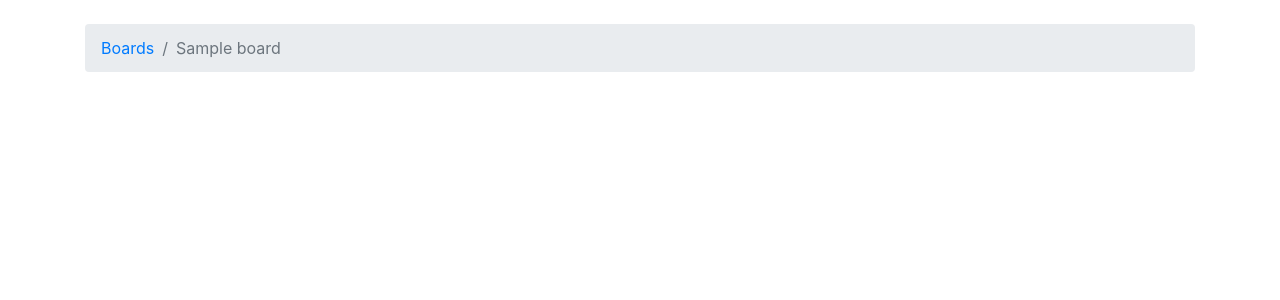
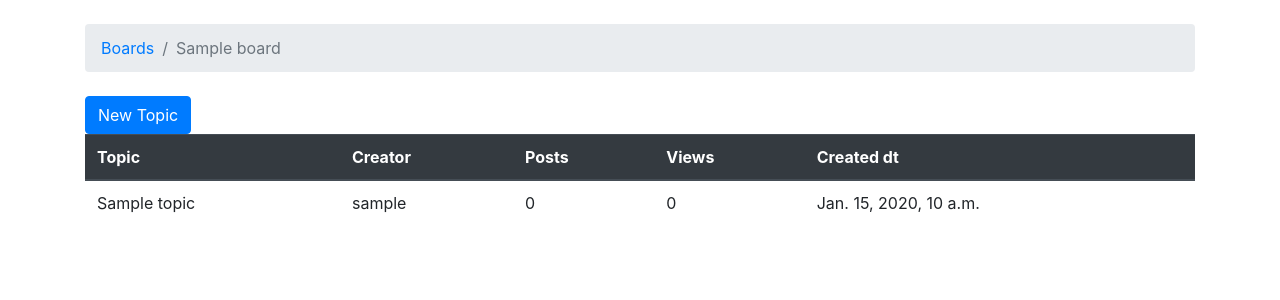
Before and after one commit to MohamedSalah9972/Board, a Django app: page /boards/1/ in a window 1280 px wide. Shown: the top 300 px of the page. Run offline with Django 3.2, Linux system fonts and the light colour scheme; tables that the repository leaves empty hold one stand-in row (values such as "Sample post"); some libraries are stand-ins or nearby versions.

Commit message:
add a new topic & show topics

```diff
--- a/boards/url.py
+++ b/boards/url.py
@@ -3,5 +3,6 @@ from django.urls import path
 
 urlpatterns = [
     path('', views.home, name='home'),
-    path('boards/<int:board_id>/', views.board_topics, name='board_topics')
+    path('boards/<int:board_id>/', views.board_topics, name='board_topics'),
+    path('boards/<int:board_id>/new', views.new_topic, name='new_topic')
 ]
--- a/boards/views.py
+++ b/boards/views.py
@@ -1,6 +1,7 @@
-from django.shortcuts import render, get_object_or_404
+from django.shortcuts import render, get_object_or_404, redirect
 from django.http import HttpResponse, Http404
-from .models import Board
+from .models import Board, Topic, Post
+from django.contrib.auth.models import User
 
 
 # Create your views here.
@@ -12,3 +13,24 @@ def home(request):
 def board_topics(request, board_id):
     board = get_object_or_404(Board, pk=board_id)
     return render(request, 'topics.html', {'board': board})
+
+
+def new_topic(request, board_id):
+    board = get_object_or_404(Board, pk=board_id)
+    if request.method == 'POST':
+        subject = request.POST['subject']
+        message = request.POST['message']
+        user = User.objects.first()
+        topic = Topic.objects.create(
+            subject=subject,
+            board=board,
+            creator=user
+        )
+        post = Post.objects.create(
+            message=message,
+            topic=topic,
+            creator=user
+        )
+        return redirect('board_topics', board_id=board_id)
+
+    return render(request, 'new_topic.html', {'board': board})
--- a/templates/topics.html
+++ b/templates/topics.html
@@ -7,4 +7,28 @@
 {% endblock %}
 
 {% block content %}
+<a href="{% url 'new_topic' board.pk %}" class="btn btn-primary">New Topic</a>
+<table class="table">
+    <thead class="thead-dark">
+    <tr>
+        <th>Topic</th>
+        <th>Creator</th>
+        <th>Posts</th>
+        <th>Views</th>
+        <th>Created dt</th>
+    </tr>
+    </thead>
+
+    <tbody>
+    {% for topic in board.topics.all %}
+    <tr>
+        <td>{{ topic.subject }}</td>
+        <td>{{ topic.creator.username }}</td>
+        <td>0</td>
+        <td>0</td>
+        <td>{{ topic.created_date }}</td>
+    </tr>
+    {% endfor %}
+    </tbody>
+</table>
 {% endblock %}
```
Also changed, not shown: templates/new_topic.html (added, +23 -0 lines).
